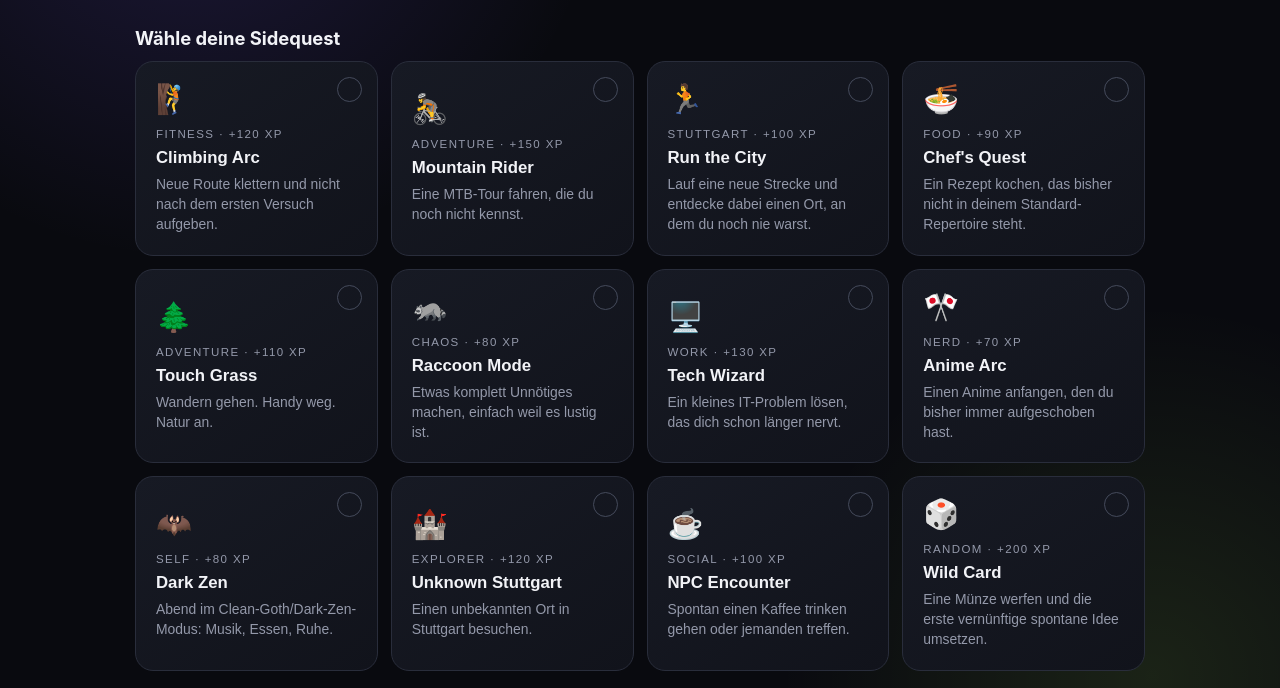
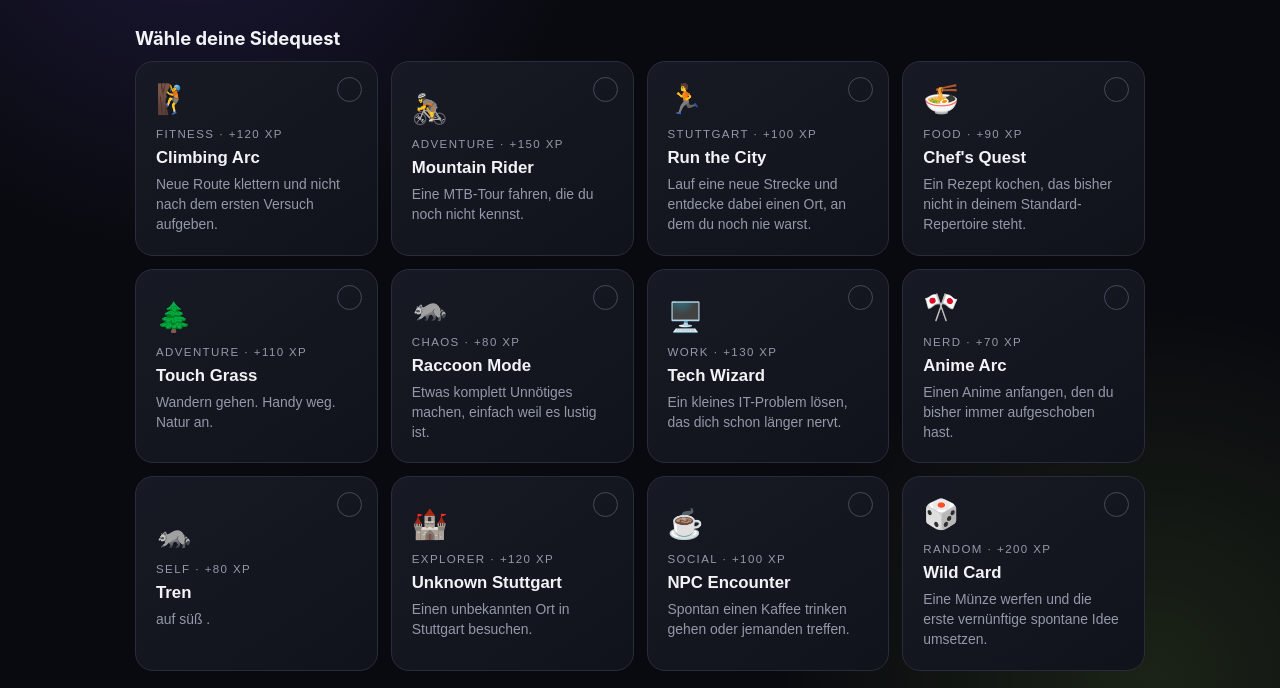
Before and after one commit to cinnamonbandito/Date-Quest, a plain HTML site: page index.html in a window 1280 px wide. Shown: the part 264-952 px from the top of the page. Drawn offline with Linux system fonts and the light colour scheme.

Commit message:
Replace 'Dark Zen' with 'Tren' in activities list

```diff
--- a/index.html
+++ b/index.html
@@ -90,7 +90,7 @@ const quests=[
  ["🦝","Raccoon Mode","Chaos","Etwas komplett Unnötiges machen, einfach weil es lustig ist.","+80 XP"],
  ["🖥️","Tech Wizard","Work","Ein kleines IT-Problem lösen, das dich schon länger nervt.","+130 XP"],
  ["🎌","Anime Arc","Nerd","Einen Anime anfangen, den du bisher immer aufgeschoben hast.","+70 XP"],
- ["🦇","Dark Zen","Self","Abend im Clean-Goth/Dark-Zen-Modus: Musik, Essen, Ruhe.","+80 XP"],
+ ["🦝","Tren ","Self","auf süß .","+80 XP"],
  ["🏰","Unknown Stuttgart","Explorer","Einen unbekannten Ort in Stuttgart besuchen.","+120 XP"],
  ["☕","NPC Encounter","Social","Spontan einen Kaffee trinken gehen oder jemanden treffen.","+100 XP"],
  ["🎲","Wild Card","Random","Eine Münze werfen und die erste vernünftige spontane Idee umsetzen.","+200 XP"]
```
